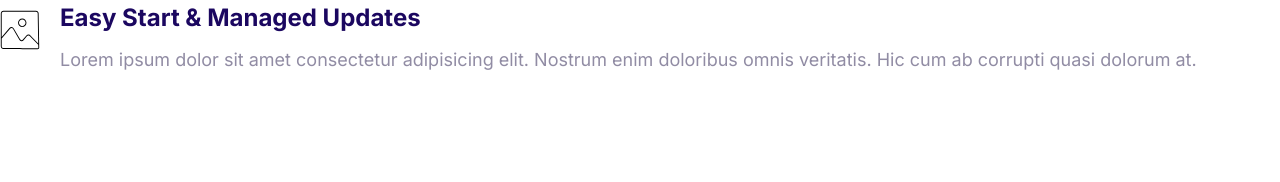
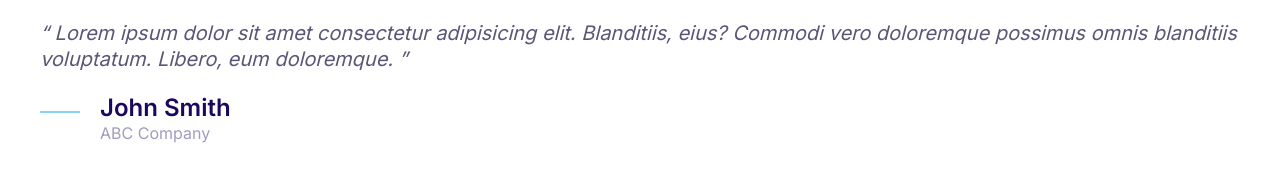
Before and after one commit to jonaszer/HTML-CSS-Website-by-Mosh-Courses, a plain HTML site: page index.html in a window 1280 px wide. Drawn offline with Linux system fonts and the light colour scheme.

Commit message:
Define quotes component.

```diff
--- a/css/styles.css
+++ b/css/styles.css
@@ -4,6 +4,7 @@
   --color-accent: #ff3400;
   --color-headings: #1b0760;
   --color-body: #918ca4;
+  --color-body-darker: #5c5577;
   --color-border: #ccc;
   --border-radius: 30px;
 }
@@ -380,3 +381,53 @@ a {
 .media__image {
   margin-top: 1rem;
 }
+
+/* Quotes */
+
+.quote {
+  font-size: 3rem;
+  font-style: italic;
+  color: var(--color-body-darker);
+  line-height: 1.3;
+}
+
+.quote__text::before {
+  content: open-quote;
+}
+
+.quote__text::after {
+  content: close-quote;
+}
+
+.quote__author {
+  font-size: 3rem;
+  font-weight: 600;
+  font-style: normal;
+  margin-bottom: 0;
+}
+
+.quote__organization {
+  color: var(--color-headings);
+  opacity: .4;
+  font-size: 2rem;
+  font-style: normal;
+}
+
+.quote__line {
+  position: relative;
+  bottom: 10px;
+}
+
+@media screen and (min-width: 1024px) {
+  .quote {
+    font-size: 2rem;
+  }
+
+  .quote__author {
+    font-size: 2.4rem;
+  }
+
+  .quote__organization {
+    font-size: 1.6rem;
+  }
+}
--- a/index.html
+++ b/index.html
@@ -15,19 +15,25 @@
     <link rel="stylesheet" href="css/styles.css" />
   </head>
   <body>
+    <blockquote class="quote">
+      <p class="quote__text">
+        Lorem ipsum dolor sit amet consectetur adipisicing elit. Blanditiis,
+        eius? Commodi vero doloremque possimus omnis blanditiis voluptatum.
+        Libero, eum doloremque.
+      </p>
+      <footer>
         <div class="media">
           <div class="media__image">
-        <svg class="icon">
-          <use xlink:href="images/sprite.svg#snap"></use>
+            <svg class="icon icon--primary quote__line">
+              <use xlink:href="images/sprite.svg#line"></use>
             </svg>
           </div>
           <div class="media__body">
-        <h3 class="media__title">Easy Start & Managed Updates</h3>
-        <p>
-          Lorem ipsum dolor sit amet consectetur adipisicing elit. Nostrum enim
-          doloribus omnis veritatis. Hic cum ab corrupti quasi dolorum at.
-        </p>
+            <h3 class="media__title quote__author">John Smith</h3>
+            <p class="quote__organization">ABC Company</p>
           </div>
         </div>
+      </footer>
+    </blockquote>
   </body>
 </html>
```
Also changed, not shown: components/media.html (added, +14 -0 lines), components/quotes.html (added, +20 -0 lines). Lines whose indentation alone changed are shown as unchanged.
